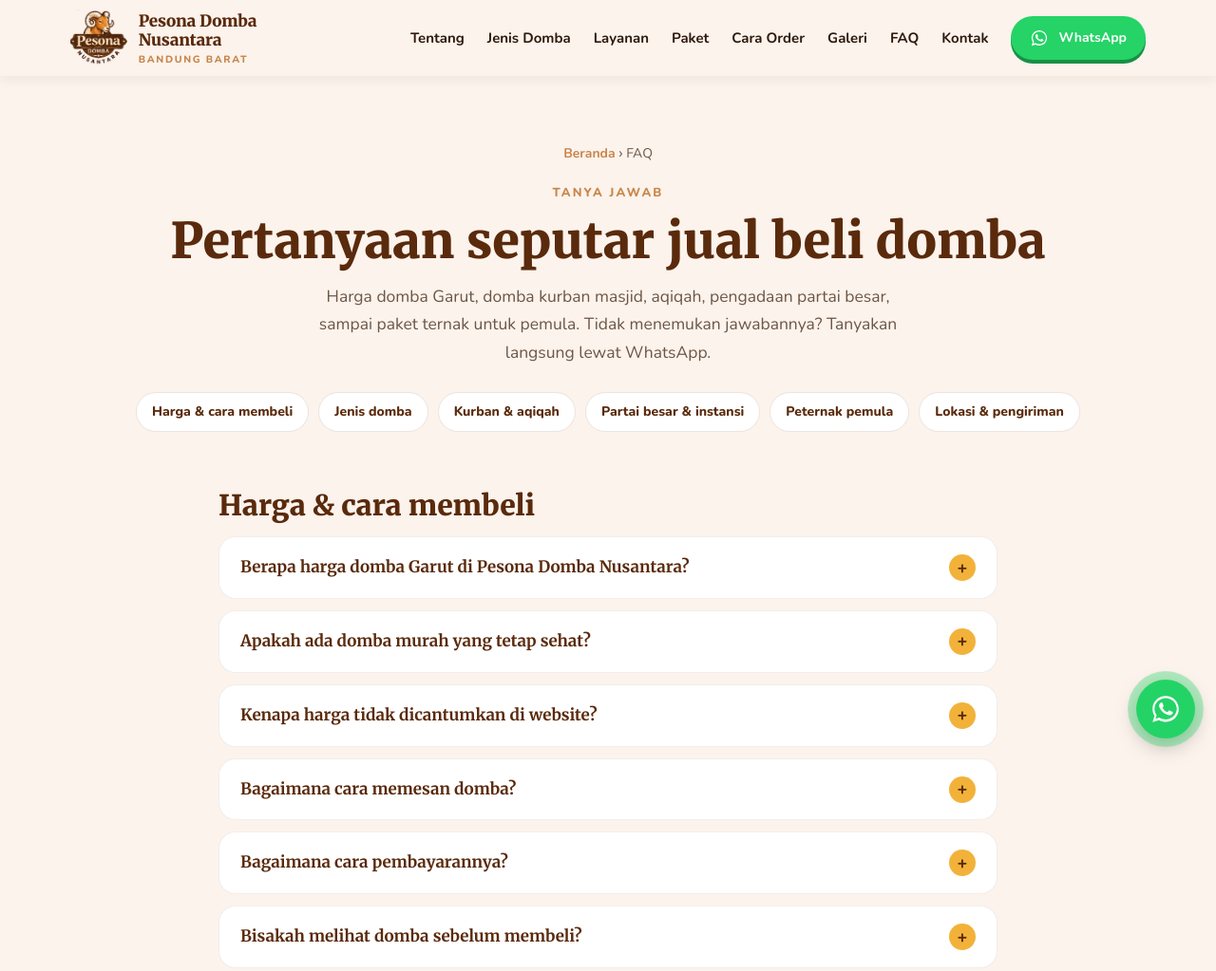
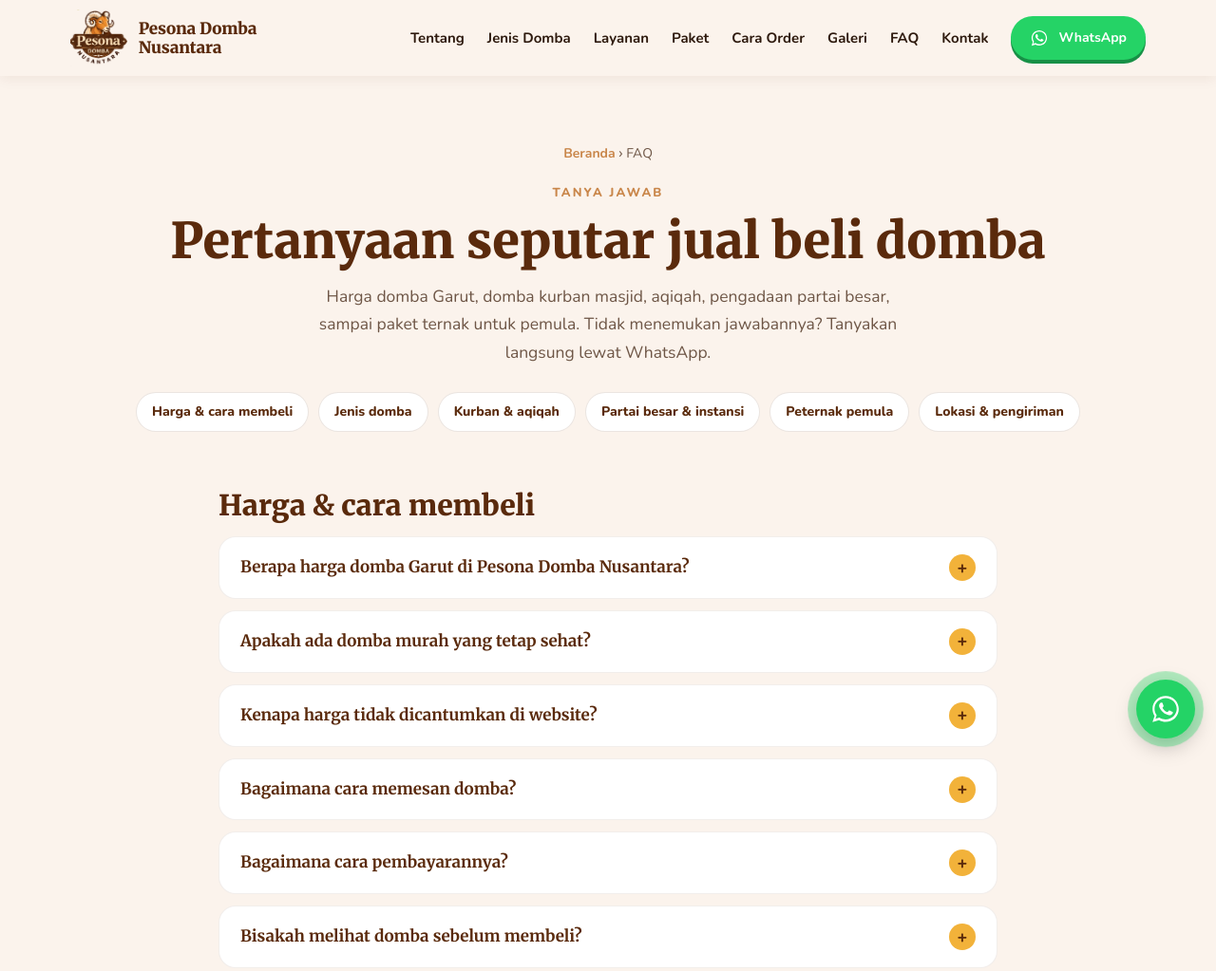
Before and after one commit to okecit/pesonadombanusantara, a plain HTML site: page faq/index.html in a window 1280 px wide. Shown: the top 1023 px of the page at 95% size. Drawn offline with nearby package versions, Linux system fonts and the light colour scheme.

Commit message:
FAQ: hapus tulisan Bandung Barat di logo header

```diff
--- a/faq/index.html
+++ b/faq/index.html
@@ -338,7 +338,7 @@
 
 <header>
   <nav class="wrap nav">
-    <a href="/#beranda" class="logo"><img src="/img/logo.png" alt="Logo Pesona Domba Nusantara"><span><b>Pesona Domba<br>Nusantara</b><small>Bandung Barat</small></span></a>
+    <a href="/#beranda" class="logo"><img src="/img/logo.png" alt="Logo Pesona Domba Nusantara"><span><b>Pesona Domba<br>Nusantara</b></span></a>
     <button class="burger" aria-label="Buka menu" onclick="document.getElementById('menu').classList.toggle('buka')"><svg viewBox="0 0 24 24" fill="none" stroke="currentColor" stroke-width="2.2" stroke-linecap="round"><path d="M4 7h16M4 12h16M4 17h16"/></svg></button>
     <ul class="menu" id="menu">
       <li><a href="/#tentang">Tentang</a></li>
```
